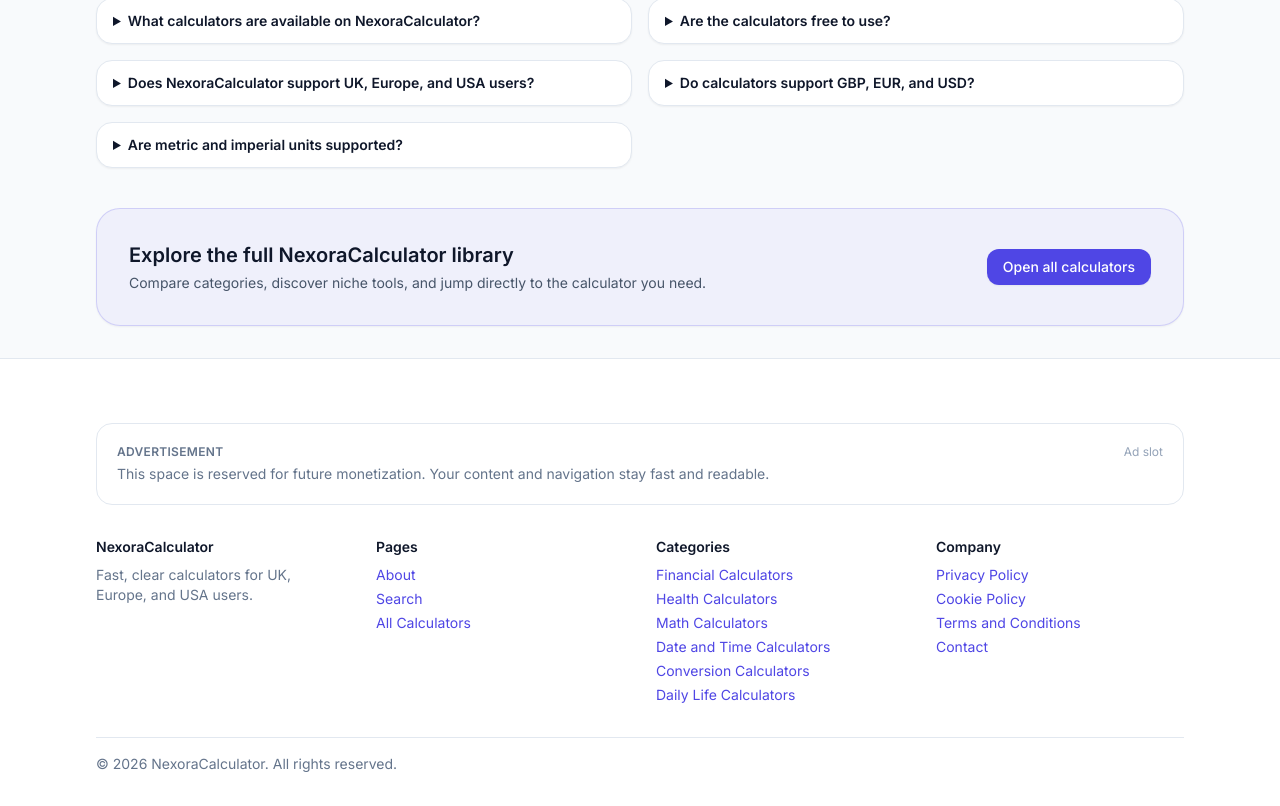
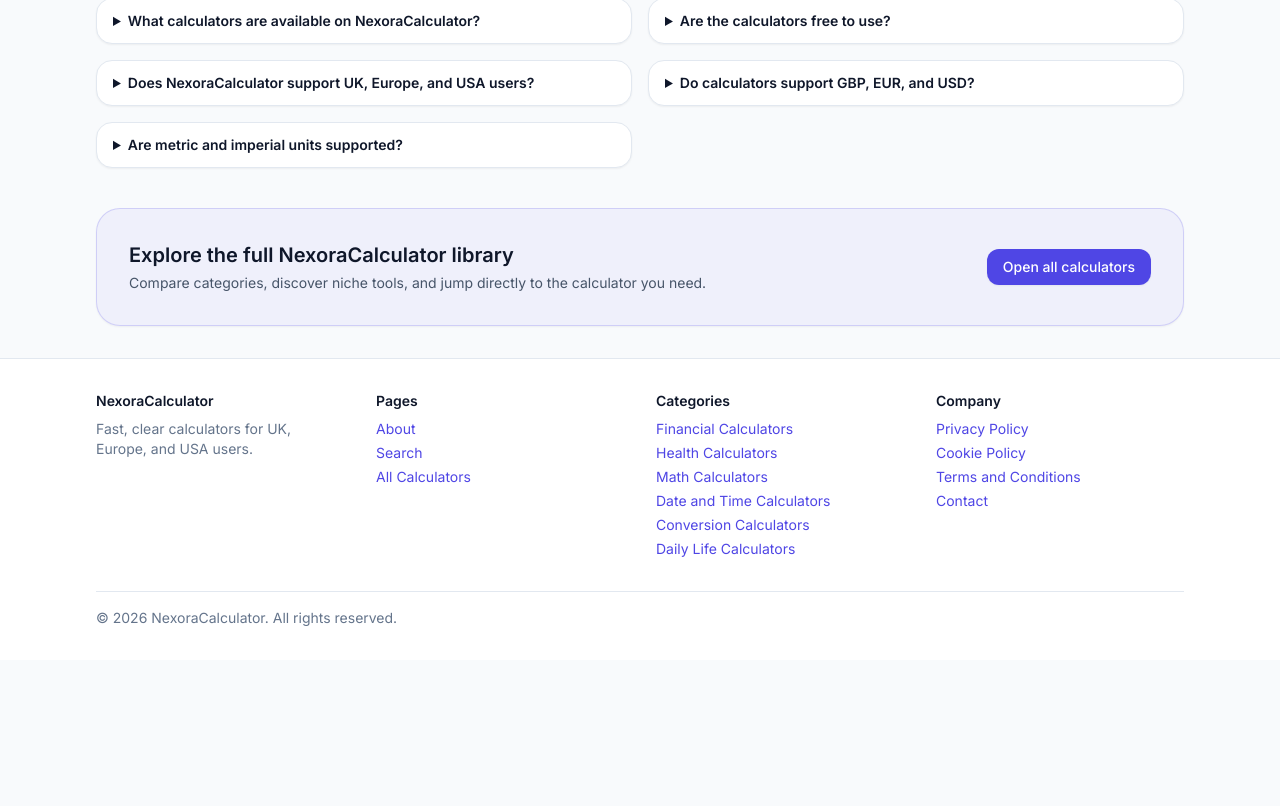
Before and after one commit to azharuljalil-design/nexora-calculator, a Next.js app: page / in a window 1280 px wide. Shown: the part 2515-3321 px from the top of the page. After the commit the page ends 3175 px from the top, so only its background shows below. Built offline with nearby package versions, Linux system fonts and the light colour scheme.

Commit message:
Remove empty advertisement placeholder

```diff
--- a/src/components/layout/Footer.tsx
+++ b/src/components/layout/Footer.tsx
@@ -2,23 +2,12 @@ import Link from "next/link";
 
 import { calculatorCategories } from "@/data/categories";
 import { routes } from "@/lib/routes";
-import { AdPlaceholder } from "@/components/ads/AdPlaceholder";
 
 export function Footer() {
 const year = new Date().getFullYear();
 
-return ( <footer className="border-t border-slate-200 bg-white"> <div className="mx-auto max-w-6xl space-y-8 px-4 py-8 sm:px-6 lg:px-8">
-{/* Footer banner area reserved for future monetization */} <div className="sm:hidden"> <AdPlaceholder variant="footer" className="p-4" /> </div>
-
-    <div className="hidden sm:block">
-      <AdPlaceholder variant="footer" />
-    </div>
-
-    <div className="grid gap-8 sm:grid-cols-2 lg:grid-cols-4">
-      <div className="space-y-2">
-        <p className="text-sm font-semibold text-text">
-          NexoraCalculator
-        </p>
+return ( <footer className="border-t border-slate-200 bg-white"> <div className="mx-auto max-w-6xl space-y-8 px-4 py-8 sm:px-6 lg:px-8"> <div className="grid gap-8 sm:grid-cols-2 lg:grid-cols-4"> <div className="space-y-2"> <p className="text-sm font-semibold text-text">
+NexoraCalculator </p>
 
         <p className="text-sm text-slate-500">
           Fast, clear calculators for UK, Europe, and USA users.
@@ -73,31 +62,19 @@ return ( <footer className="border-t border-slate-200 bg-white"> <div className=
         <p className="text-sm font-semibold text-text">Company</p>
 
         <div className="space-y-1 text-sm text-slate-500">
-          <Link
-            href="/privacy"
-            className="block hover:text-primary"
-          >
+          <Link href="/privacy" className="block hover:text-primary">
             Privacy Policy
           </Link>
 
-          <Link
-            href="/cookies"
-            className="block hover:text-primary"
-          >
+          <Link href="/cookies" className="block hover:text-primary">
             Cookie Policy
           </Link>
 
-          <Link
-            href="/terms"
-            className="block hover:text-primary"
-          >
+          <Link href="/terms" className="block hover:text-primary">
             Terms and Conditions
           </Link>
 
-          <Link
-            href="/contact"
-            className="block hover:text-primary"
-          >
+          <Link href="/contact" className="block hover:text-primary">
             Contact
           </Link>
         </div>
@@ -109,6 +86,5 @@ return ( <footer className="border-t border-slate-200 bg-white"> <div className=
     </div>
   </div>
 </footer>
-
 );
 }
```
